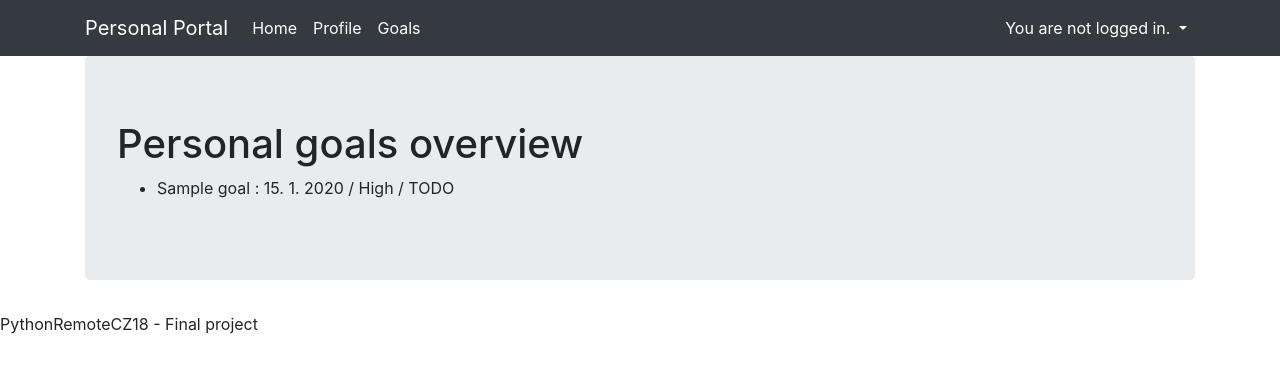
After one commit to VeronikaCilova/FinalProject, a Django app: page /goals/ in a window 1280 px wide. The commit adds this page. Shown: the top 373 px of the page. Run offline with Django 4.2, Linux system fonts and the light colour scheme; tables that the repository leaves empty hold one stand-in row (values such as "Sample post"); some libraries are stand-ins or nearby versions.

Commit message:
Goal & Goals Template

```diff
--- a/personalportal/urls.py
+++ b/personalportal/urls.py
@@ -29,5 +29,11 @@ urlpatterns = [
     path('accounts/signup/', SignUpView.as_view(), name='signup'),
     path('accounts/password_change/', SubmittablePasswordChangeView.as_view(), name='password_change'),
     path('accounts/', include('django.contrib.auth.urls')),
+
+    path('accounts/profile', ProfileView.as_view(), name='profile_detail'),
     path('profile/<pk>/', ProfileView.as_view(), name='profile'),
+
+    path('goals/', GoalsView.as_view(), name='goals'),
+    path('goal/<pk>/', GoalView.as_view(), name='goal'),
+
 ] + static(settings.MEDIA_URL, document_root=settings.MEDIA_ROOT)
--- /dev/null
+++ b/viewer/Templates/goals.html
@@ -0,0 +1,12 @@
+{% extends "base.html" %}
+
+{% block content %}
+<h1>Personal goals overview</h1>
+<ul>
+    {% for goal in goals %}
+        <li>
+            {{ goal.name }} : {{ goal.deadline|date:"j. n. Y" }} / {{ goal.priority|title }} / {{ goal.status|upper }}
+        </li>
+    {% endfor %}
+</ul>
+{% endblock %}
--- a/viewer/Templates/nav.html
+++ b/viewer/Templates/nav.html
@@ -13,8 +13,8 @@
                 <a class="nav-item nav-link active" href="{% url 'home' %}">
                     Home
                 </a>
-
-
+                <a class="nav-item nav-link active" href="/">Profile</a>
+                <a class="nav-item nav-link active" href="{% url 'goals' %}">Goals</a>
             </div>
 
             <div class="navbar-nav ml-auto">
--- a/viewer/admin.py
+++ b/viewer/admin.py
@@ -1,6 +1,7 @@
 from django.contrib import admin
 
-from viewer.models import Profile
+from viewer.models import Profile, Goal
 
 # Register your models here.
 admin.site.register(Profile)
+admin.site.register(Goal)
--- a/viewer/models.py
+++ b/viewer/models.py
@@ -1,6 +1,6 @@
 from django.contrib.auth.models import User
 from django.db.models import (Model, CharField, ForeignKey, DO_NOTHING, ImageField, SET_NULL, TextField, DateField,
-                              TextChoices, DateTimeField, BooleanField)
+                              TextChoices, DateTimeField, BooleanField, CASCADE)
 
 
 class Position(Model):
@@ -25,7 +25,7 @@ class Profile(Model):
         #ordering = ['last_name', 'first_name']
 
     def __str__(self):
-        return f'{self.user.first_name} ({self.user.last_name})'
+        return f'{self.user.first_name} {self.user.last_name}'
 
 
 class Priority(TextChoices):
@@ -41,6 +41,7 @@ class Status(TextChoices):
 
 
 class Goal(Model):
+    profile = ForeignKey(Profile, on_delete=CASCADE)
     name = CharField(max_length=32)
     description = TextField(null=True, blank=True)
     deadline = DateField(null=True, blank=True)
--- a/viewer/views.py
+++ b/viewer/views.py
@@ -4,14 +4,11 @@ from django.db.transaction import atomic
 from django.forms import CharField, Textarea, ModelForm
 from django.shortcuts import render
 from django.views import View
-from django.views.generic import DetailView
-
 
 from django.urls import reverse_lazy
-from django.contrib.auth.views import LoginView, PasswordChangeView
-from django.views.generic import CreateView
+from django.views.generic import CreateView, ListView
 
-from viewer.models import Profile
+from viewer.models import Profile, Goal
 
 
 def home(request):
@@ -52,14 +49,6 @@ class ProfileView(View):
             result = Profile.objects.get(id=pk)
             return render(request, 'user_page.html', {'title': 'MyProfile', 'profile': result})
 
-        # TODO: home.html
-        return render(request, 'home.html')
-
-# class ProfileView(DetailView):
-#     model = Profile
-#     template_name = 'user_page.html'
-    # context_object_name = 'profile'
-
 
 class ProfileForm(ModelForm):
     class Meta:
@@ -71,3 +60,21 @@ class SignUpView(CreateView):
     form_class = SignUpForm
     template_name = 'signup.html'
     success_url = reverse_lazy('home')
+
+
+class GoalView(View):
+    def get(self, request, pk):
+        if Goal.objects.filter(id=pk).exists():  # otestujeme, zda film existuje
+            result = Goal.objects.get(id=pk)
+            return render(request, 'goal.html', {'title': result, 'goal': result})
+
+        result = Goal.objects.all()
+        return render(request,
+                      'goals.html',
+                      {'title': 'Goals', 'goals': result})
+
+
+class GoalsView(ListView):
+    template_name = 'goals.html'
+    model = Goal
+    context_object_name = 'goals'
```
Also changed, not shown: viewer/Templates/goal.html (added, +15 -0 lines).
